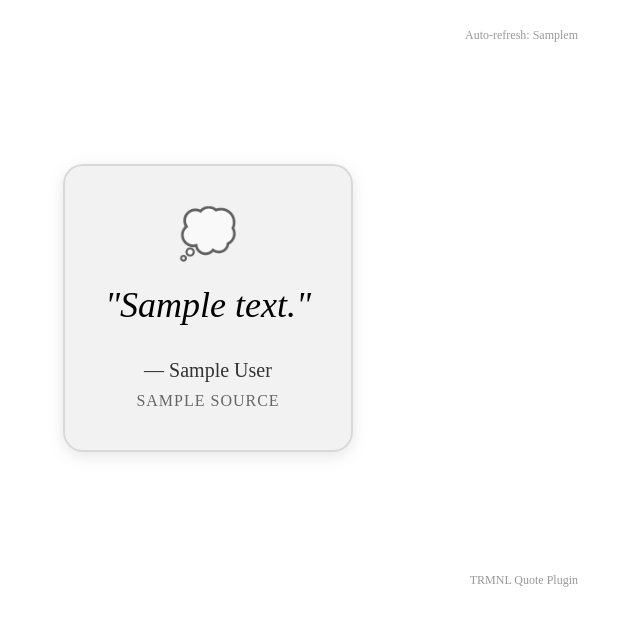
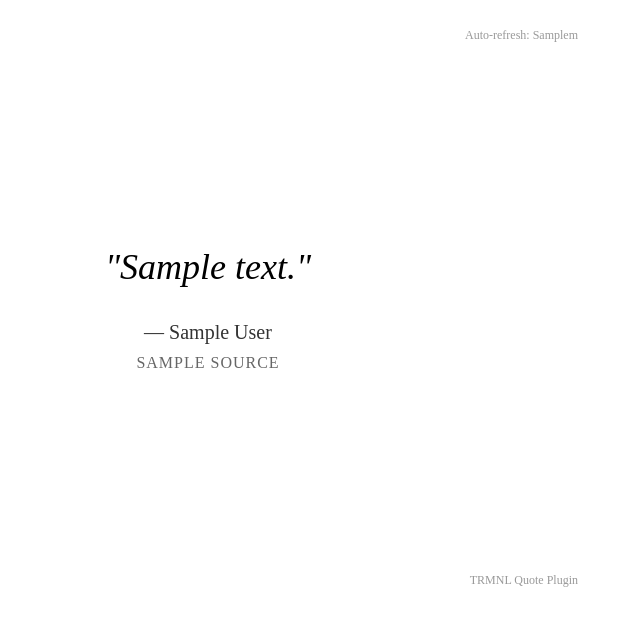
Before and after one commit to IntensiveCareBear/trmnl-quote, a Flask app: template templates/trmnl_markup.html in a window 1280 px wide. Shown: the top 626 px of the page, without its empty margins (200-840 px from the left). Run offline with Flask 3, Linux system fonts and the light colour scheme; the template is opened without the code that fills it: most values are stand-ins (such as "Sample title", 1, 10 or a date in 2020).

Commit message:
fix view

```diff
--- a/templates/trmnl_markup.html
+++ b/templates/trmnl_markup.html
@@ -15,27 +15,6 @@
 ">
 
 
-    <!-- Quote Container -->
-    <div style="
-        background: rgba(0, 0, 0, 0.05);
-        border-radius: 20px;
-        padding: 40px;
-        max-width: 700px;
-        text-align: center;
-        box-shadow: 0 4px 16px rgba(0, 0, 0, 0.1);
-        border: 2px solid rgba(0, 0, 0, 0.1);
-        position: relative;
-        z-index: 1;
-    ">
-
-        <!-- Quote Icon -->
-        <div style="
-            font-size: 48px;
-            margin-bottom: 20px;
-            opacity: 0.6;
-            color: #333333;
-        ">💭</div>
-
     <!-- Quote Text -->
     <blockquote id="quoteText" style="
         font-size: 36px;
@@ -48,6 +27,8 @@
         word-wrap: break-word;
         overflow-wrap: break-word;
         hyphens: auto;
+        text-align: center;
+        max-width: 700px;
     ">
         "{{ text }}"
     </blockquote>
@@ -59,6 +40,7 @@
         margin-bottom: 10px;
         color: #333333;
         font-family: 'Times New Roman', 'Georgia', serif;
+        text-align: center;
     ">
         — {{ author }}
     </div>
@@ -70,10 +52,9 @@
         text-transform: uppercase;
         letter-spacing: 1px;
         font-family: 'Times New Roman', 'Georgia', serif;
+        text-align: center;
     ">
         {{ source }}
-        </div>
-
     </div>
 
     <!-- Footer -->
@@ -111,10 +92,9 @@ function adjustFontSize() {
     const textLength = quoteText.length;
 
     // Available space calculations
-    const containerWidth = 700; // max-width of quote container
-    const containerHeight = 400; // approximate available height
-    const padding = 40; // container padding
-    const availableWidth = containerWidth - (padding * 2);
+    const containerWidth = 700; // max-width of quote text
+    const containerHeight = 520; // approximate available height (600px - 80px padding)
+    const availableWidth = containerWidth;
     const availableHeight = containerHeight - 100; // reserve space for author/source
 
     // Base font sizes for different quote lengths
```
Lines whose indentation alone changed are shown as unchanged.
